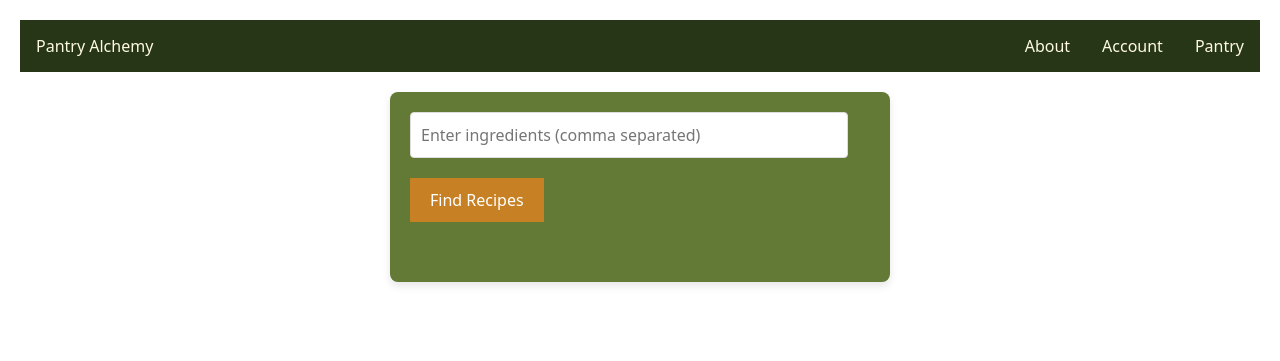
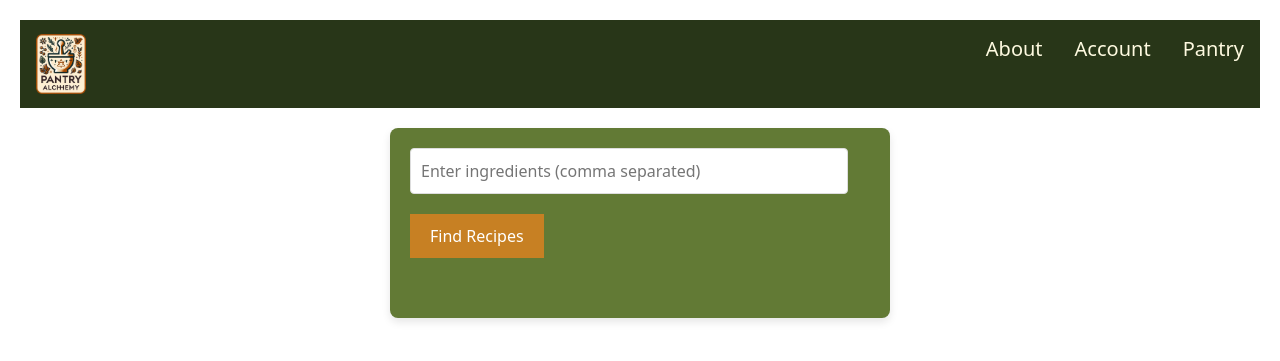
Before and after one commit to abbybrink/PantryAlchemy, a Flask app: page / in a window 1280 px wide. Shown: the top 361 px of the page. Run offline with Flask 2, Linux system fonts and the light colour scheme; some libraries are stand-ins or nearby versions.

Commit message:
navbar fixes

```diff
--- a/static/styles/stylesheet.css
+++ b/static/styles/stylesheet.css
@@ -98,18 +98,18 @@ button:hover {
    text-align: center;
    padding: 14px 16px;
    text-decoration: none;
+   font-size: 20px; /* Adjust the font size to match the image size */
 }
-<<<<<<< HEAD
 
-=======
-.light-color{
-   color: #fefae0;
-
-}
->>>>>>> b1322e09012a4437fc04210f1fb720665ecbe4cc
 .taskbar li a:hover {
    background-color: #bc6c25;
 }
+
 .taskbar .right {
    float: right;
 }
+
+.taskbar li a img {
+   max-width: 50px; /* Adjust the width to make the image smaller */
+   border-radius: 4px;
+}
--- a/templates/navbar.html
+++ b/templates/navbar.html
@@ -1,6 +1,6 @@
 <nav class="taskbar">
     <ul>
-        <li><a href="/">Pantry Alchemy</a></li>
+        <li><a href="/"><img src="{{ url_for('static', filename='img/logo.png') }}" alt="Pantry Alchemy Logo"></a></li>
         <li class="right"><a href="/pantry">Pantry</a></li>
         <li class="right"><a href="/account">Account</a></li>
         <li class="right"><a href="/about">About</a></li>
```
Also changed, not shown: static/img/kawaii-cute.gif (added), static/img/logo.png (renamed from img/logo.png), 2 other files. Lines whose indentation alone changed are shown as unchanged.
